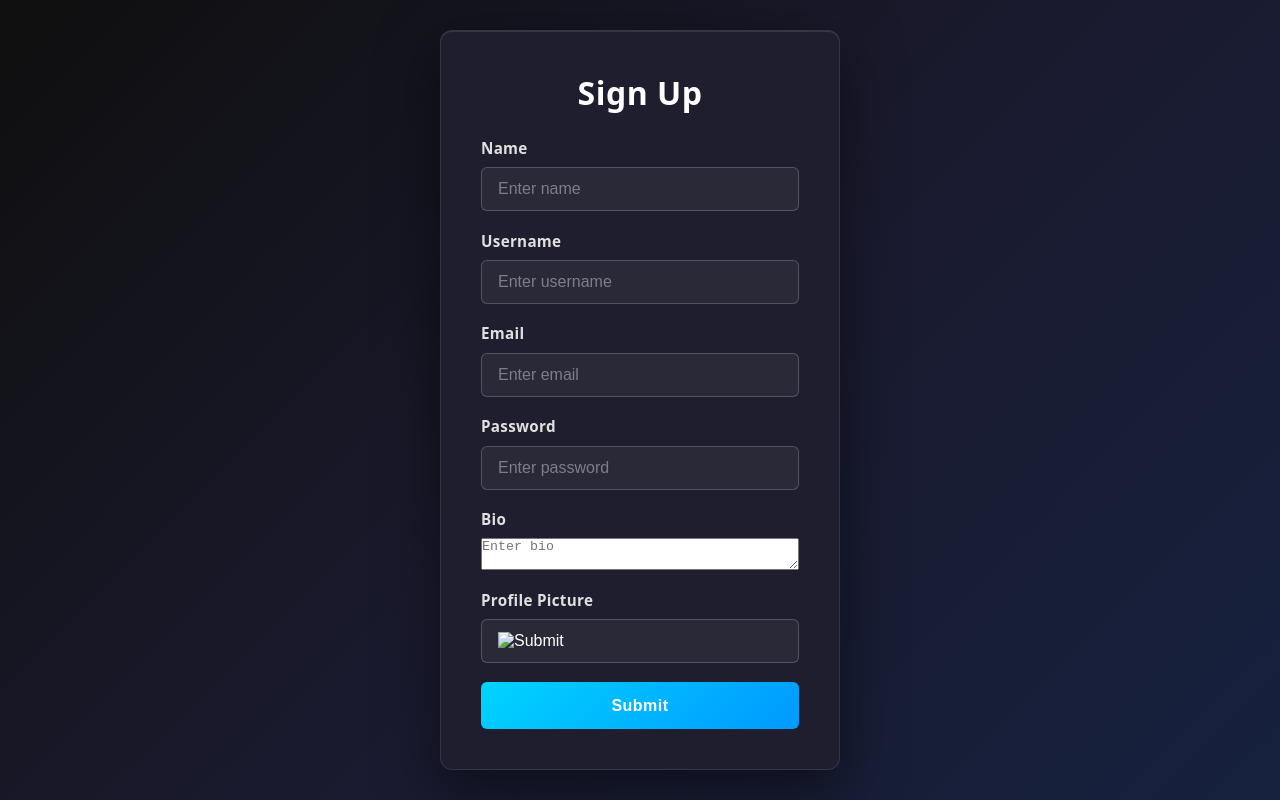
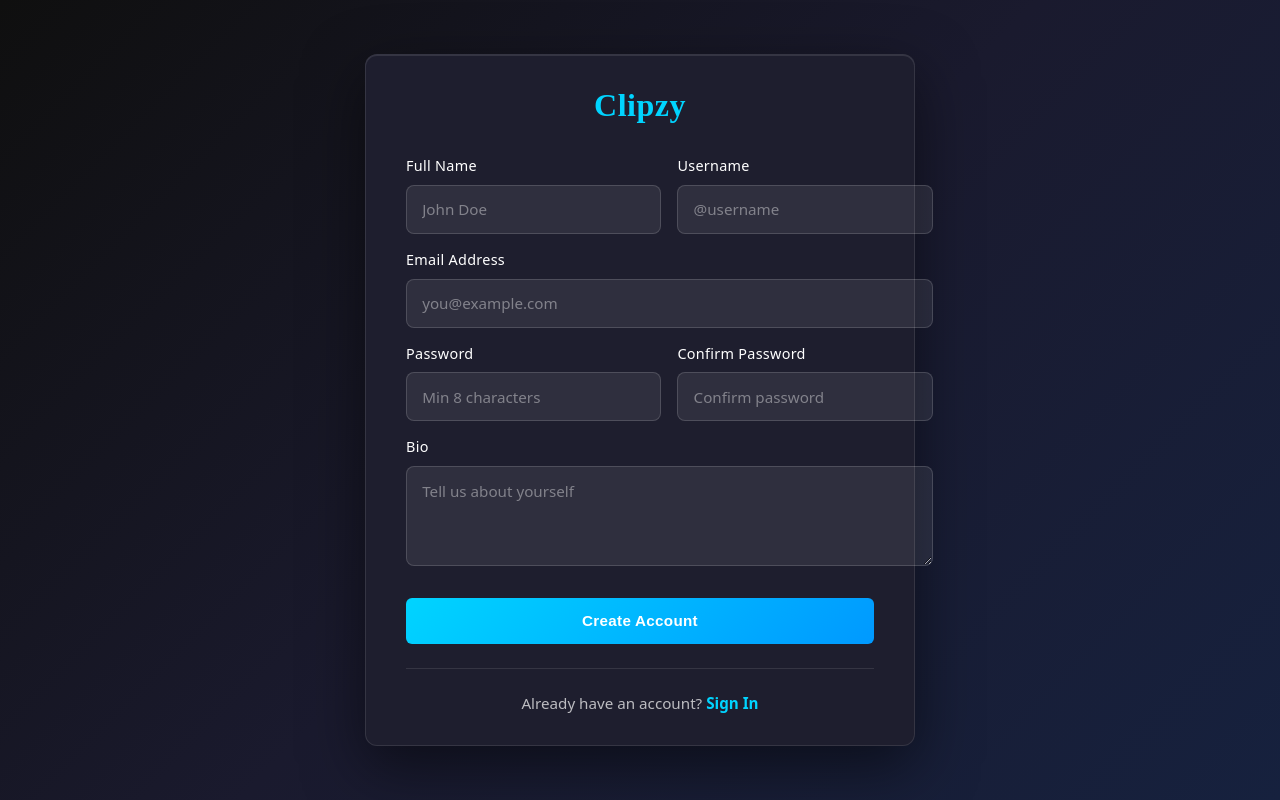
Before and after one commit to abdulkareem25/clipzy, a React (Vite) app in the folder Frontend/: page /signup in a window 1280 px wide. Built offline with nearby package versions, Linux system fonts and the light colour scheme.

Commit message:
pages updated properly

```diff
--- a/Frontend/src/features/auth/pages/SignIn.jsx
+++ b/Frontend/src/features/auth/pages/SignIn.jsx
@@ -1,21 +1,35 @@
 import React from 'react'
+import '../styles/auth.scss'
+import '../styles/form.scss'
 
 const SignIn = () => {
     return (
         <div className='auth-wrapper'>
             <div className="auth-container">
-                <h1>Sign In</h1>
-                <form>
-                    <div className='form-group'>
-                        <label>Email</label>
-                        <input type="email" className='form-control' placeholder='Enter email' />
+                    <div className="form-content">
+                        <h1>Clipzy</h1>
+                        <form className="signin-form">
+                            <div className='form-group'>
+                                <label>Email Address</label>
+                                <input type="email" className='form-control' placeholder='you@example.com' />
+                            </div>
+                            <div className='form-group'>
+                                <label>Password</label>
+                                <input type="password" className='form-control' placeholder='Enter your password' />
+                            </div>
+                            <div className="form-options">
+                                <label className="remember-me">
+                                    <input type="checkbox" />
+                                    <span>Remember me</span>
+                                </label>
+                                <a href="#forgot" className="forgot-link">Forgot password?</a>
+                            </div>
+                            <button type='submit' className='btn btn-primary btn-block'>Sign In</button>
+                        </form>
+                        <div className="form-footer">
+                            <p>Don't have an account? <a href="/signup">Sign Up</a></p>
+                        </div>
                     </div>
-                    <div className='form-group'>
-                        <label>Password</label>
-                        <input type="password" className='form-control' placeholder='Enter password' />
-                    </div>
-                    <button type='submit' className='btn btn-primary btn-block'>Submit</button>
-                </form>
             </div>
         </div>
     )
--- a/Frontend/src/features/auth/pages/SignUp.jsx
+++ b/Frontend/src/features/auth/pages/SignUp.jsx
@@ -5,34 +5,41 @@ const SignUp = () => {
     return (
         <div className='auth-wrapper'>
             <div className="auth-container">
-            <h1>Sign Up</h1>
-        <form>
-            <div className="form-group">
-                <label>Name</label>
-                <input type="text" className='form-control' placeholder='Enter name' />
+                    <div className="form-content">
+                        <h1>Clipzy</h1>
+                        <form className="signup-form">
+                            <div className="form-grid">
+                                <div className='form-group'>
+                                    <label>Full Name</label>
+                                    <input type="text" className='form-control' placeholder='John Doe' />
                                 </div>
                                 <div className='form-group'>
                                     <label>Username</label>
-                <input type="text" className='form-control' placeholder='Enter username' />
+                                    <input type="text" className='form-control' placeholder='@username' />
                                 </div>
-            <div className='form-group'>
-                <label>Email</label>
-                <input type="email" className='form-control' placeholder='Enter email' />
+                                <div className='form-group form-full'>
+                                    <label>Email Address</label>
+                                    <input type="email" className='form-control' placeholder='you@example.com' />
                                 </div>
                                 <div className='form-group'>
                                     <label>Password</label>
-                <input type="password" className='form-control' placeholder='Enter password' />
+                                    <input type="password" className='form-control' placeholder='Min 8 characters' />
                                 </div>
-            <div className="form-group">
+                                <div className='form-group'>
+                                    <label>Confirm Password</label>
+                                    <input type="password" className='form-control' placeholder='Confirm password' />
+                                </div>
+                                <div className="form-group form-full">
                                     <label>Bio</label>
-                <textarea className='form-control' placeholder='Enter bio'></textarea>
+                                    <textarea className='form-control' placeholder='Tell us about yourself' rows="3"></textarea>
                                 </div>
-            <div className="form-group">
-                <label>Profile Picture</label>
-                <input type='image' className='form-control' />
                             </div>
-            <button type='submit' className='btn btn-primary btn-block'>Submit</button>
+                            <button type='submit' className='btn btn-primary btn-block'>Create Account</button>
                         </form>
+                        <div className="form-footer">
+                            <p>Already have an account? <a href="/signin">Sign In</a></p>
+                        </div>
+                    </div>
             </div>
         </div>
     )
--- a/Frontend/src/features/auth/styles/auth.scss
+++ b/Frontend/src/features/auth/styles/auth.scss
@@ -2,26 +2,57 @@
     display: flex;
     justify-content: center;
     align-items: center;
+    padding: 2rem;
     width: 100%;
-    height: 100vh;
+    min-height: 100vh;
     background: linear-gradient(135deg, #0f0f0f 0%, #1a1a2e 50%, #16213e 100%);
 
     .auth-container {
         background-color: #1e1e2e;
-        padding: 2.5rem;
+        padding: 2rem 2.5rem;
         border-radius: 12px;
         box-shadow: 0 20px 60px rgba(0, 0, 0, 0.5), inset 0 1px 0 rgba(255, 255, 255, 0.1);
         width: 100%;
-        max-width: 400px;
+        max-width: 550px;
         border: 1px solid rgba(255, 255, 255, 0.1);
         backdrop-filter: blur(10px);
 
-        h1 {
-            text-align: center;
-            margin-bottom: 1.5rem;
-            color: #fff;
-            font-size: 1.8rem;
-            letter-spacing: 0.5px;
+        .form-content {
+
+            h1 {
+                text-align: center;
+                margin-bottom: 2rem;
+                color: #00d4ff;
+                font-size: 1.8rem;
+                letter-spacing: 0.5px;
+                font-weight: 700;
+                font-family: cursive;
+            }
+
+            .form-footer {
+                text-align: center;
+                margin-top: 1.5rem;
+                padding-top: 1.5rem;
+                border-top: 1px solid rgba(255, 255, 255, 0.1);
+
+                p {
+                    color: rgba(255, 255, 255, 0.7);
+                    font-size: 0.95rem;
+                    margin: 0;
+
+                    a {
+                        color: #00d4ff;
+                        text-decoration: none;
+                        font-weight: 600;
+                        transition: all 0.2s ease;
+
+                        &:hover {
+                            color: #0099ff;
+                            text-decoration: underline;
+                        }
+                    }
+                }
+            }
         }
     }
 }
--- a/Frontend/src/features/auth/styles/form.scss
+++ b/Frontend/src/features/auth/styles/form.scss
@@ -1,65 +1,209 @@
-form{
+form {
     display: flex;
     flex-direction: column;
     gap: 1.2rem;
     width: 100%;
-    max-width: 700px;
-    margin: 0 auto;
 
-    .form-group{
+    &.signin-form {
+        gap: 1.5rem;
+    }
+
+    &.signup-form {
+        gap: 1.5rem;
+    }
+
+    .form-grid {
+        display: grid;
+        grid-template-columns: 1fr 1fr;
+        gap: 1rem;
+
+        @media (max-width: 600px) {
+            grid-template-columns: 1fr;
+        }
+
+        .form-full {
+            grid-column: 1 / -1;
+        }
+    }
+
+    .container {
+        display: flex;
+        gap: 2.5rem;
+
+        @media (max-width: 768px) {
+            flex-direction: column;
+            gap: 1rem;
+        }
+
+        .left, .right {
+            flex: 1;
+            display: flex;
+            flex-direction: column;
+            gap: 0.8rem;
+
+            .form-group {
+                display: flex;
+                flex-direction: column;
+                gap: 0.5rem;
+
+                label {
+                    color: #fff;
+                    font-size: 0.9rem;
+                    font-weight: 500;
+                }
+
+                input {
+                    padding: 0.8rem;
+                    border-radius: 6px;
+                    border: 1px solid rgba(255, 255, 255, 0.2);
+                    background-color: rgba(255, 255, 255, 0.1);
+                    color: #fff;
+                    font-size: 1rem;
+
+                    &:focus {
+                        outline: none;
+                        border-color: #00d4ff;
+                        box-shadow: 0 0 5px rgba(0, 212, 255, 0.5);
+                    }
+                }
+            }
+        }
+
+        .right {
+            height: 100%;
+            textarea {
+                padding: 0.8rem;
+                border-radius: 6px;
+                border: 1px solid rgba(255, 255, 255, 0.2);
+                background-color: rgba(255, 255, 255, 0.1);
+                color: #fff;
+                font-size: 1rem;
+                min-height: 50%;
+                resize: vertical;
+
+                &:focus {
+                    outline: none;
+                    border-color: #00d4ff;
+                    box-shadow: 0 0 5px rgba(0, 212, 255, 0.5);
+                }
+            }
+        }
+    }
+
+    .form-group {
         display: flex;
         flex-direction: column;
         gap: 0.6rem;
 
-        label{
-            font-weight: 600;
-            color: #e0e0e0;
-            font-size: 0.95rem;
+        label {
+            color: #fff;
+            font-size: 0.9rem;
+            font-weight: 500;
             letter-spacing: 0.3px;
         }
 
-        input{
-            padding: 0.75rem 1rem;
-            border: 1px solid rgba(255, 255, 255, 0.2);
-            border-radius: 6px;
-            font-size: 1rem;
-            background-color: rgba(255, 255, 255, 0.05);
+        input,
+        textarea {
+            padding: 0.85rem 0.95rem;
+            border-radius: 8px;
+            border: 1.5px solid rgba(255, 255, 255, 0.15);
+            background-color: rgba(255, 255, 255, 0.08);
             color: #fff;
+            font-size: 0.95rem;
+            font-family: inherit;
             transition: all 0.3s ease;
 
             &::placeholder {
                 color: rgba(255, 255, 255, 0.4);
             }
 
-            &:focus{
+            &:hover {
+                border-color: rgba(0, 212, 255, 0.3);
+                background-color: rgba(255, 255, 255, 0.12);
+            }
+
+            &:focus {
                 outline: none;
                 border-color: #00d4ff;
-                background-color: rgba(255, 255, 255, 0.08);
-                box-shadow: 0 0 16px rgba(0, 212, 255, 0.2);
+                background-color: rgba(255, 255, 255, 0.15);
+                box-shadow: 0 0 12px rgba(0, 212, 255, 0.4), inset 0 0 8px rgba(0, 212, 255, 0.1);
+            }
+        }
+
+        textarea {
+            resize: vertical;
+            min-height: 100px;
+        }
+    }
+
+    .form-options {
+        display: flex;
+        justify-content: space-between;
+        align-items: center;
+        margin: 0.5rem 0;
+
+        .remember-me {
+            display: flex;
+            align-items: center;
+            gap: 0.6rem;
+            cursor: pointer;
+            user-select: none;
+
+            input {
+                width: 18px;
+                height: 18px;
+                cursor: pointer;
+                accent-color: #00d4ff;
+            }
+
+            span {
+                color: rgba(255, 255, 255, 0.7);
+                font-size: 0.9rem;
+            }
+        }
+
+        .forgot-link {
+            color: #00d4ff;
+            text-decoration: none;
+            font-size: 0.9rem;
+            transition: all 0.2s ease;
+
+            &:hover {
+                color: #0099ff;
+                text-decoration: underline;
             }
         }
     }
 
     button {
-        padding: 0.9rem;
+        padding: 0.9rem 1rem;
         background: linear-gradient(135deg, #00d4ff 0%, #0099ff 100%);
         color: white;
         border: none;
         border-radius: 6px;
-        font-size: 1rem;
+        font-size: 0.95rem;
         font-weight: 600;
         cursor: pointer;
-        transition: all 0.3s ease;
-        letter-spacing: 0.5px;
+        transition: opacity 0.2s ease;
+        letter-spacing: 0.3px;
+        margin-top: 0.5rem;
 
-        &:hover{
-            transform: translateY(-2px);
-            box-shadow: 0 12px 24px rgba(0, 212, 255, 0.3);
+        &:hover {
+            opacity: 0.9;
         }
 
         &:active {
-            transform: translateY(0px);
+            opacity: 0.8;
         }
+
+        &:disabled {
+            opacity: 0.5;
+            cursor: not-allowed;
+        }
+    }
+
+    .btn-block {
+        width: 100%;
     }
 
 
```
Lines whose indentation alone changed are shown as unchanged.
